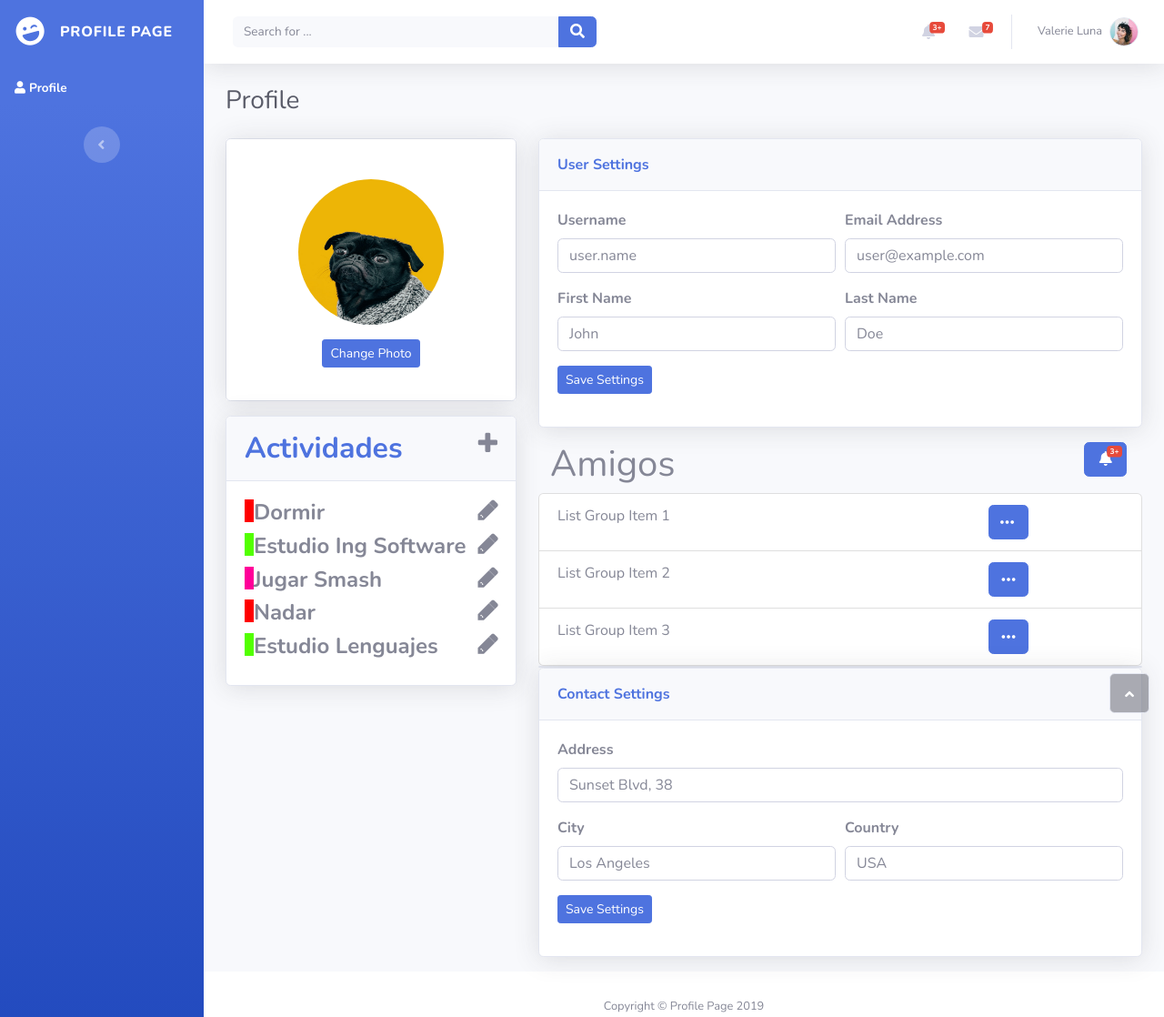
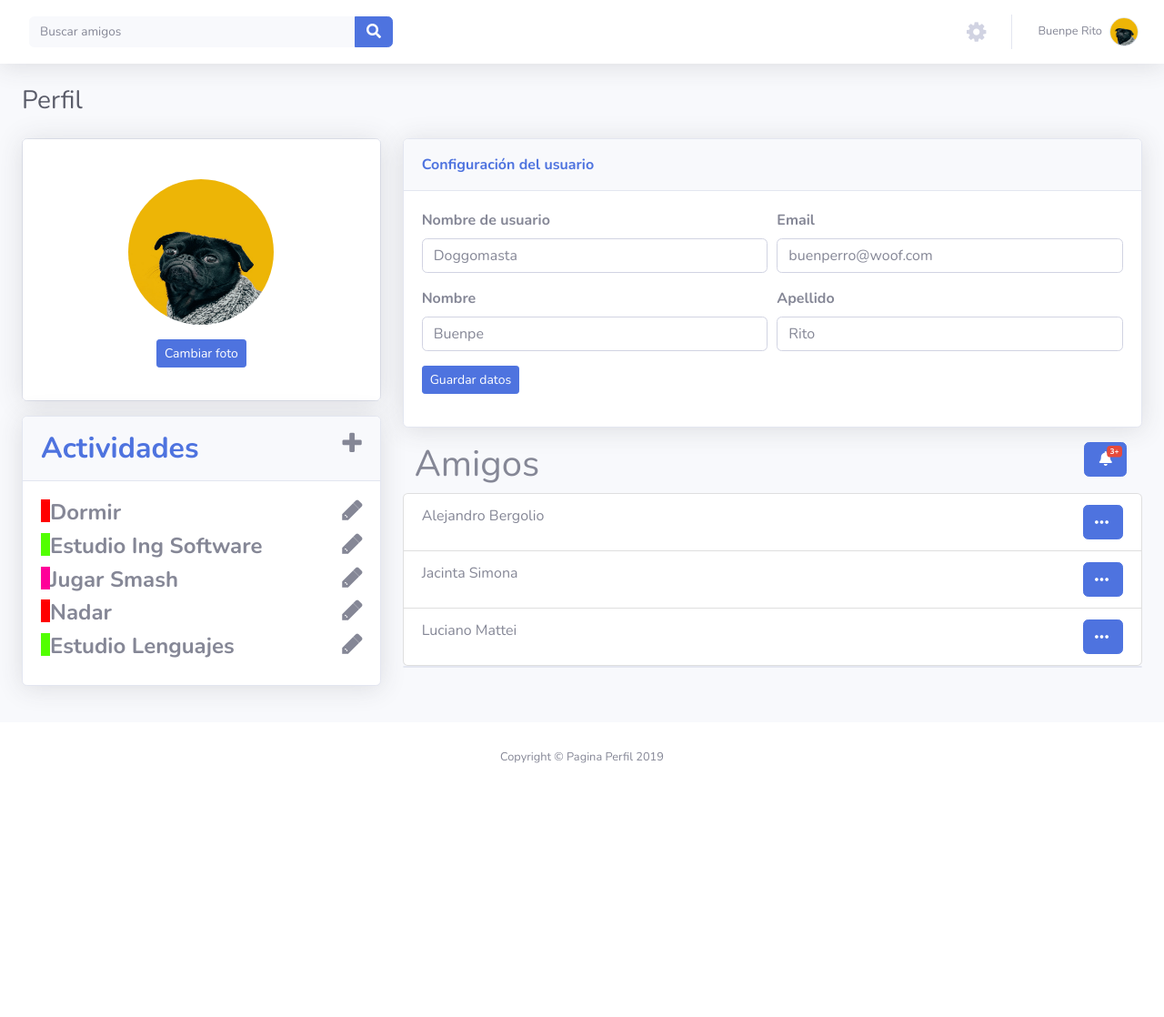
Before and after one commit to DCC-CC4401/2019-2-Segmentation-Fault-T2, a plain HTML site: page profile.html in a window 1280 px wide. Shown: the top 1118 px of the page at 91% size. After the commit the page ends 871 px from the top, so only its background shows below. Drawn offline with nearby package versions, Linux system fonts and the light colour scheme; files whose address does not match are found by name.

Commit message:
Version lista profile page
falta ver lo que sale al apretar los botones

```diff
--- a/profile.html
+++ b/profile.html
@@ -17,25 +17,12 @@
 
 <body id="page-top">
     <div id="wrapper">
-        <nav class="navbar navbar-dark align-items-start sidebar sidebar-dark accordion bg-gradient-primary p-0">
-            <div class="container-fluid d-flex flex-column p-0">
-                <a class="navbar-brand d-flex justify-content-center align-items-center sidebar-brand m-0" href="#">
-                    <div class="sidebar-brand-icon rotate-n-15"><i class="fas fa-laugh-wink"></i></div>
-                    <div class="sidebar-brand-text mx-3"><span>Profile Page</span></div>
-                </a>
-                <hr class="sidebar-divider my-0">
-                <ul class="nav navbar-nav text-light" id="accordionSidebar">
-                    <li class="nav-item" role="presentation"><a class="nav-link active" href="profile.html"><i class="fas fa-user"></i><span>Profile</span></a></li>
-                </ul>
-                <div class="text-center d-none d-md-inline"><button class="btn rounded-circle border-0" id="sidebarToggle" type="button"></button></div>
-            </div>
-        </nav>
         <div class="d-flex flex-column" id="content-wrapper">
             <div id="content">
                 <nav class="navbar navbar-light navbar-expand bg-white shadow mb-4 topbar static-top">
                     <div class="container-fluid"><button class="btn btn-link d-md-none rounded-circle mr-3" id="sidebarToggleTop" type="button"><i class="fas fa-bars"></i></button>
                         <form class="form-inline d-none d-sm-inline-block mr-auto ml-md-3 my-2 my-md-0 mw-100 navbar-search">
-                            <div class="input-group"><input class="bg-light form-control border-0 small" type="text" placeholder="Search for ...">
+                            <div class="input-group"><input class="bg-light form-control border-0 small" type="text" placeholder="Buscar amigos">
                                 <div class="input-group-append"><button class="btn btn-primary py-0" type="button"><i class="fas fa-search"></i></button></div>
                             </div>
                         </form>
@@ -50,9 +37,8 @@
                                 </div>
                             </li>
                             <li class="nav-item dropdown no-arrow mx-1" role="presentation">
-                                <li class="nav-item dropdown no-arrow"><a class="dropdown-toggle nav-link" data-toggle="dropdown" aria-expanded="false" href="#"><span class="badge badge-danger badge-counter">3+</span><i class="fas fa-bell fa-fw"></i></a>
-                                    <div class="dropdown-menu dropdown-menu-right dropdown-list dropdown-menu-right animated--grow-in"
-                                        role="menu">
+                                <li class="nav-item dropdown no-arrow"><a class="dropdown-toggle nav-link" data-toggle="dropdown" aria-expanded="false" href="#"></a>
+                                    <div class="dropdown-menu dropdown-menu-right dropdown-list dropdown-menu-right animated--grow-in" role="menu">
                                         <h6 class="dropdown-header">alerts center</h6>
                                         <a class="d-flex align-items-center dropdown-item" href="#">
                                             <div class="mr-3">
@@ -81,7 +67,7 @@
                                 </li>
                             </li>
                             <li class="nav-item dropdown no-arrow mx-1" role="presentation">
-                                <li class="nav-item dropdown no-arrow"><a class="dropdown-toggle nav-link" data-toggle="dropdown" aria-expanded="false" href="#"><i class="fas fa-envelope fa-fw"></i><span class="badge badge-danger badge-counter">7</span></a>
+                                <li class="nav-item dropdown no-arrow"><a class="dropdown-toggle nav-link" data-toggle="dropdown" aria-expanded="false" href="#"><i class="fa fa-gear" style="font-size: 25px;"></i></a>
                                     <div class="dropdown-menu dropdown-menu-right dropdown-list dropdown-menu-right animated--grow-in"
                                         role="menu">
                                         <h6 class="dropdown-header">alerts center</h6>
@@ -126,7 +112,7 @@
                             </li>
                             <div class="d-none d-sm-block topbar-divider"></div>
                             <li class="nav-item dropdown no-arrow" role="presentation">
-                                <li class="nav-item dropdown no-arrow"><a class="dropdown-toggle nav-link" data-toggle="dropdown" aria-expanded="false" href="#"><span class="d-none d-lg-inline mr-2 text-gray-600 small">Valerie Luna</span><img class="border rounded-circle img-profile" src="assets/img/avatars/avatar1.jpeg"></a>
+                                <li class="nav-item dropdown no-arrow"><a class="dropdown-toggle nav-link" data-toggle="dropdown" aria-expanded="false" href="#"><span class="d-none d-lg-inline mr-2 text-gray-600 small">Buenpe Rito</span><img class="border rounded-circle img-profile" src="assets/img/dogs/image2.jpeg"></a>
                                     <div
                                         class="dropdown-menu shadow dropdown-menu-right animated--grow-in" role="menu"><a class="dropdown-item" role="presentation" href="#"><i class="fas fa-user fa-sm fa-fw mr-2 text-gray-400"></i>&nbsp;Profile</a><a class="dropdown-item" role="presentation" href="#"><i class="fas fa-cogs fa-sm fa-fw mr-2 text-gray-400"></i>&nbsp;Settings</a>
                                         <a
@@ -138,12 +124,12 @@
             </div>
             </nav>
             <div class="container-fluid">
-                <h3 class="text-dark mb-4">Profile</h3>
+                <h3 class="text-dark mb-4">Perfil</h3>
                 <div class="row mb-3">
                     <div class="col-lg-4">
                         <div class="card mb-3">
                             <div class="card-body text-center shadow"><img class="rounded-circle mb-3 mt-4" src="assets/img/dogs/image2.jpeg" width="160" height="160">
-                                <div class="mb-3"><button class="btn btn-primary btn-sm" type="button">Change Photo</button></div>
+                                <div class="mb-3"><button class="btn btn-primary btn-sm" type="button">Cambiar foto</button></div>
                             </div>
                         </div>
                         <div class="card shadow mb-4" style="display:flex;">
@@ -213,27 +199,27 @@
                             <div class="col">
                                 <div class="card shadow mb-3">
                                     <div class="card-header py-3">
-                                        <p class="text-primary m-0 font-weight-bold">User Settings</p>
+                                        <p class="text-primary m-0 font-weight-bold">Configuración del usuario</p>
                                     </div>
                                     <div class="card-body">
                                         <form>
                                             <div class="form-row">
                                                 <div class="col">
-                                                    <div class="form-group"><label for="username"><strong>Username</strong></label><input class="form-control" type="text" placeholder="user.name" name="username"></div>
+                                                    <div class="form-group"><label for="username"><strong>Nombre de usuario</strong></label><input class="form-control" type="text" placeholder="Doggomasta" name="username"></div>
                                                 </div>
                                                 <div class="col">
-                                                    <div class="form-group"><label for="email"><strong>Email Address</strong></label><input class="form-control" type="email" placeholder="user@example.com" name="email"></div>
+                                                    <div class="form-group"><label for="email"><strong>Email</strong></label><input class="form-control" type="email" placeholder="buenperro@woof.com" name="email"></div>
                                                 </div>
                                             </div>
                                             <div class="form-row">
                                                 <div class="col">
-                                                    <div class="form-group"><label for="first_name"><strong>First Name</strong></label><input class="form-control" type="text" placeholder="John" name="first_name"></div>
+                                                    <div class="form-group"><label for="first_name"><strong>Nombre</strong><br></label><input class="form-control" type="text" placeholder="Buenpe" name="first_name"></div>
                                                 </div>
                                                 <div class="col">
-                                                    <div class="form-group"><label for="last_name"><strong>Last Name</strong></label><input class="form-control" type="text" placeholder="Doe" name="last_name"></div>
+                                                    <div class="form-group"><label for="last_name"><strong>Apellido</strong><br></label><input class="form-control" type="text" placeholder="Rito" name="last_name"></div>
                                                 </div>
                                             </div>
-                                            <div class="form-group"><button class="btn btn-primary btn-sm" type="submit">Save Settings</button></div>
+                                            <div class="form-group"><button class="btn btn-primary btn-sm" type="submit">Guardar datos</button></div>
                                         </form>
                                     </div>
                                 </div>
@@ -273,33 +259,17 @@
                                     </div>
                                 </div>
                                 <ul class="list-group">
-                                    <li class="list-group-item" style="display:flex;"><img><span>List Group Item 1</span><button class="btn btn-primary" type="button" style="width: 44px;height: 38px;margin: 0px;margin-left: 350px;display:flex;" justify-content="center"><i class="icon ion-android-more-horizontal" style="font-size: 24px;padding-top: 0px;padding-bottom: 0px;margin-top: 0px;display:flex;" align="top"></i></button></li>
+                                    <li class="list-group-item" style="display:flex;justify-content:space-between;">
+                                        <div><img><span>Alejandro Bergolio</span></div><button class="btn btn-primary" type="button" style="width: 44px;height: 38px;margin: 0px;margin-left: 350px;display:flex;" justify-content="center"><i class="icon ion-android-more-horizontal" style="font-size: 24px;padding-top: 0px;padding-bottom: 0px;margin-top: 0px;display:flex;" align="top"></i></button></li>
                                     <li
-                                        class="list-group-item" style="display:flex;"><img><span>List Group Item 2</span><button class="btn btn-primary" type="button" style="width: 44px;height: 38px;margin: 0px;margin-left: 350px;display:flex;justify-content:center;"><i class="icon ion-android-more-horizontal" style="font-size: 24px;padding-top: 0;margin-top: 0;padding-bottom: -20px;margin-bottom: -0;display:flex;"></i></button></li>
+                                        class="list-group-item" style="display:flex;justify-content:space-between;">
+                                        <div><img><span>Jacinta Simona</span></div><button class="btn btn-primary" type="button" style="width: 44px;height: 38px;margin: 0px;margin-left: 350px;display:flex;" justify-content="center"><i class="icon ion-android-more-horizontal" style="font-size: 24px;padding-top: 0px;padding-bottom: 0px;margin-top: 0px;display:flex;" align="top"></i></button></li>
                                         <li
-                                            class="list-group-item" style="display:flex;"><img><span>List Group Item 3</span><button class="btn btn-primary" type="button" style="width: 44px;height: 38px;margin: 0px;margin-left: 350px;display:flex;justify-content:center;"><i class="icon ion-android-more-horizontal" style="font-size: 24px;padding-top: 0;margin-top: 0;padding-bottom: -20px;margin-bottom: -0;display:flex;"></i></button></li>
+                                            class="list-group-item" style="display:flex;justify-content:space-between;">
+                                            <div><img><span>Luciano Mattei</span></div><button class="btn btn-primary" type="button" style="width: 44px;height: 38px;margin: 0px;margin-left: 350px;display:flex;" justify-content="center"><i class="icon ion-android-more-horizontal" style="font-size: 24px;padding-top: 0px;padding-bottom: 0px;margin-top: 0px;display:flex;" align="top"></i></button></li>
                                 </ul>
                             </div>
                             <div class="card"></div>
-                            <div class="card shadow">
-                                <div class="card-header py-3">
-                                    <p class="text-primary m-0 font-weight-bold">Contact Settings</p>
-                                </div>
-                                <div class="card-body">
-                                    <form>
-                                        <div class="form-group"><label for="address"><strong>Address</strong></label><input class="form-control" type="text" placeholder="Sunset Blvd, 38" name="address"></div>
-                                        <div class="form-row">
-                                            <div class="col">
-                                                <div class="form-group"><label for="city"><strong>City</strong></label><input class="form-control" type="text" placeholder="Los Angeles" name="city"></div>
-                                            </div>
-                                            <div class="col">
-                                                <div class="form-group"><label for="country"><strong>Country</strong></label><input class="form-control" type="text" placeholder="USA" name="country"></div>
-                                            </div>
-                                        </div>
-                                        <div class="form-group"><button class="btn btn-primary btn-sm" type="submit">Save&nbsp;Settings</button></div>
-                                    </form>
-                                </div>
-                            </div>
                         </div>
                     </div>
                 </div>
@@ -308,10 +278,11 @@
     </div>
     <footer class="bg-white sticky-footer">
         <div class="container my-auto">
-            <div class="text-center my-auto copyright"><span>Copyright © Profile Page 2019</span></div>
+            <div class="text-center my-auto copyright"><span>Copyright © Pagina Perfil 2019</span></div>
         </div>
     </footer>
-    </div><a class="border rounded d-inline scroll-to-top" href="#page-top"><i class="fas fa-angle-up"></i></a></div>
+    </div>
+    </div>
     <script src="assets/js/jquery.min.js"></script>
     <script src="assets/bootstrap/js/bootstrap.min.js"></script>
     <script src="https://cdnjs.cloudflare.com/ajax/libs/jquery-easing/1.4.1/jquery.easing.js"></script>
```
Also changed, not shown: 1 other file.
